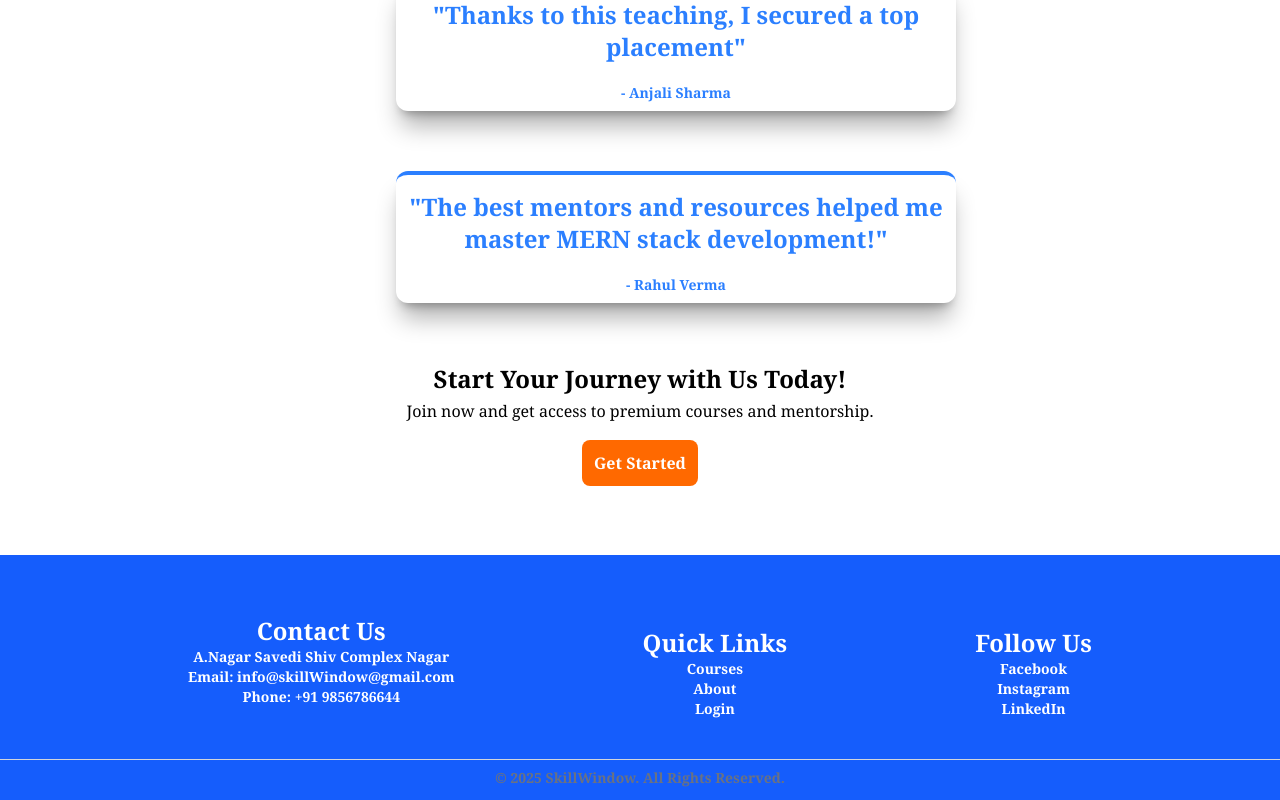
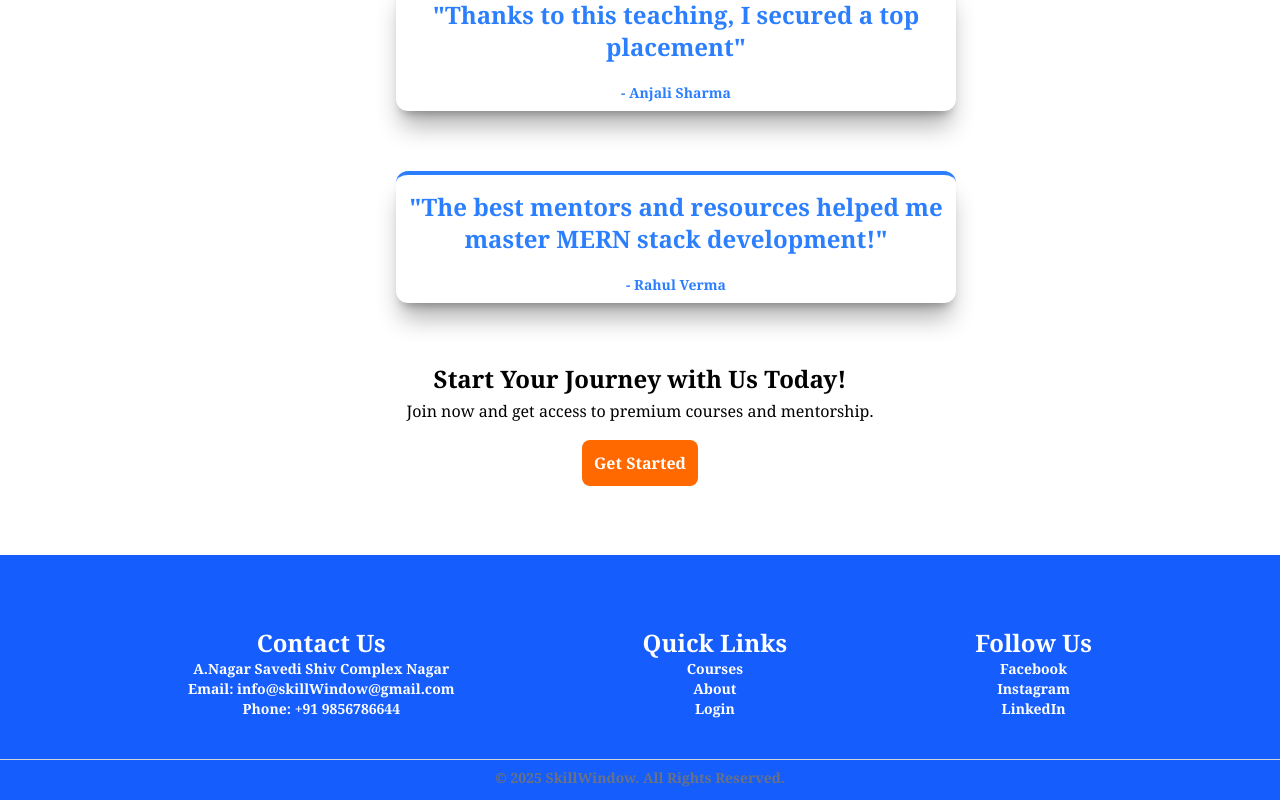
Before and after one commit to KrushnaBarhate03/skillwindow, a React (Vite) app: page / in a window 1280 px wide. Shown: the part 1265-2065 px from the top of the page. Built offline with nearby package versions, Linux system fonts and the light colour scheme.

Commit message:
finally done

```diff
--- a/src/components/Fotter.jsx
+++ b/src/components/Fotter.jsx
@@ -5,7 +5,7 @@ function Footer() {
     <>
       <div className="bg-blue-600 mt-20  flex justify-evenly flex-col  md:flex-row py-10">
         {/* Contact Us */}
-        <div className="text-center font-bold mt-5 text-white font-serif text-2xl">
+        <div className="text-center font-bold mt-8 text-white font-serif text-2xl">
           Contact Us
           <p className="text-white text-sm">A.Nagar Savedi Shiv Complex Nagar</p>
           <p className="text-white text-sm">Email: info@skillWindow@gmail.com</p>
```
